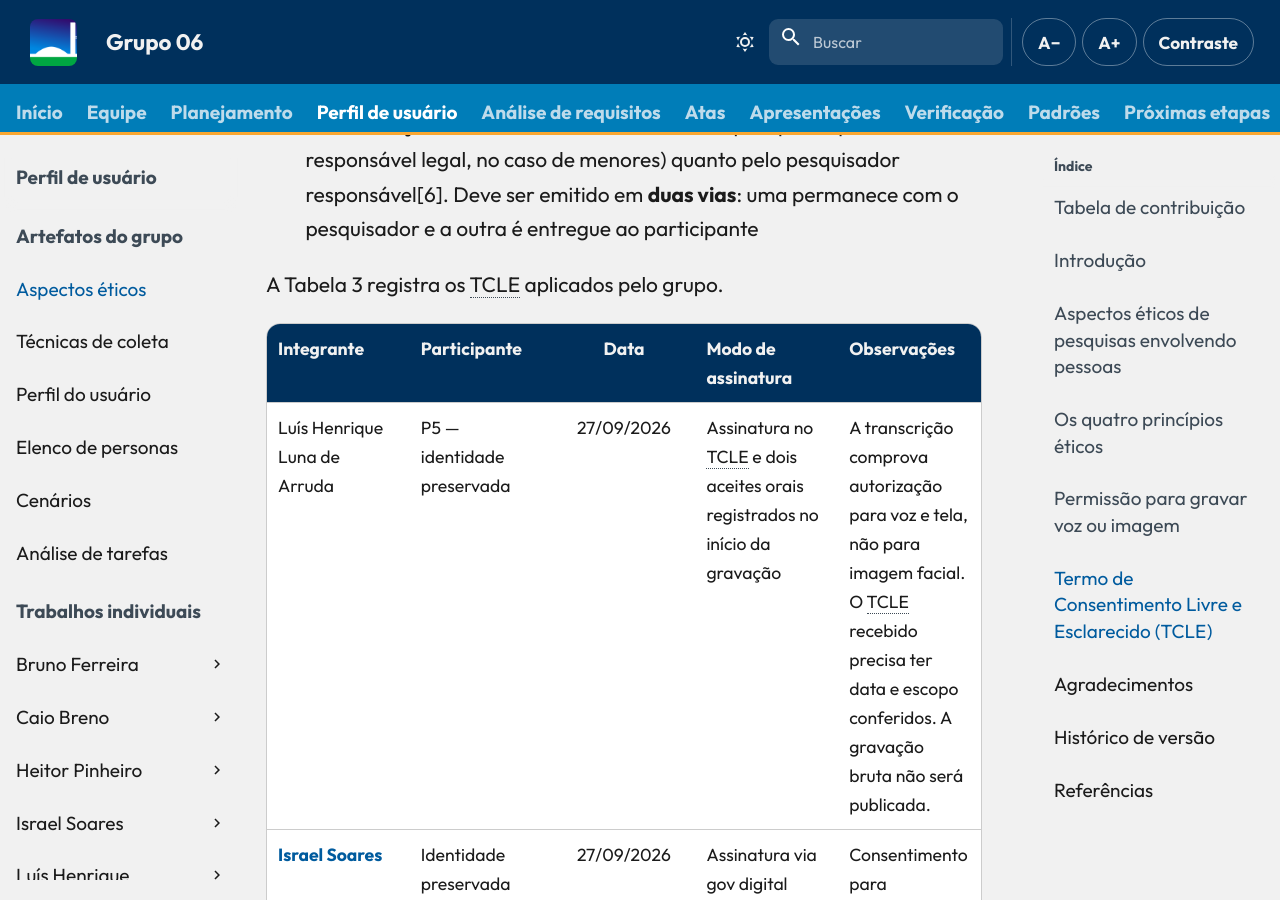
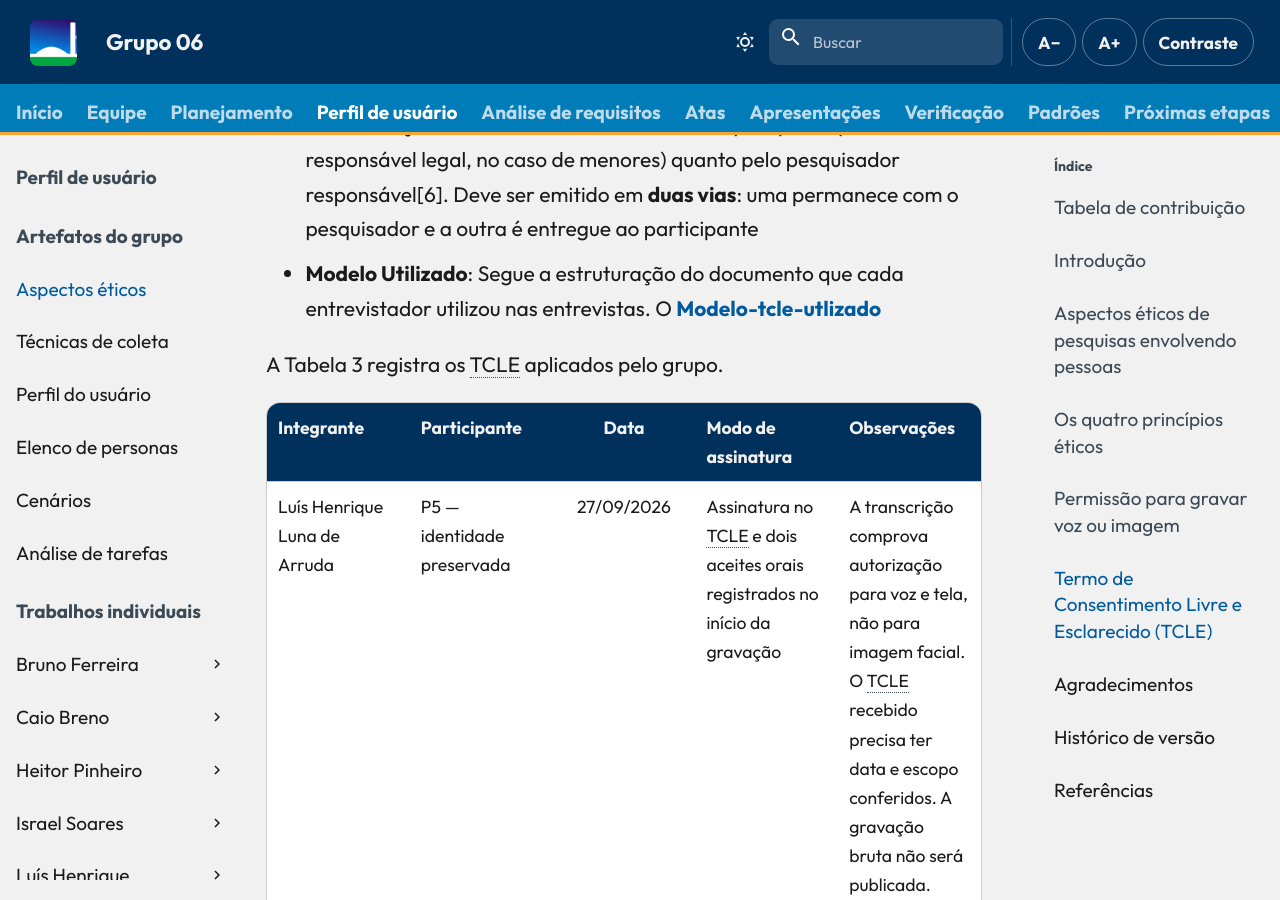
Before and after one commit to Interacao-Humano-Computador/2026.2-Grupo06, an MkDocs documentation site: the page built from docs/entrega-2/etica.md, in a window 1280 px wide and 900 px high, scrolled down 4780 px. Built offline with MkDocs 1.6.1 and Material for MkDocs 9.7.7, drawn with Linux system fonts in a browser that asks for light colours; comment, search, counter and statistics services are not loaded.

Commit message:
fix:colocando o modelo tcle

```diff
--- a/docs/entrega-2/etica.md
+++ b/docs/entrega-2/etica.md
@@ -60,6 +60,7 @@ O **TCLE** é o documento formal que assegura que a participação ocorra de for
 * **Conteúdo obrigatório**: Deve informar claramente os **objetivos da pesquisa**, a **duração estimada**, os **procedimentos de coleta**, o **uso pretendido dos dados**, as **garantias de confidencialidade e anonimato**, além de eventuais **riscos ou desconfortos**.
 * **Direito de recusa e desistência**: Garante explicitamente ao participante a liberdade de se recusar a participar ou de retirar seu consentimento e abandonar a sessão a qualquer momento, sem sofrer nenhuma penalidade ou prejuízo.
 * **Formalização e vias**: Deve ser assinado tanto pelo participante (ou seu responsável legal, no caso de menores) quanto pelo pesquisador responsável[6]. Deve ser emitido em **duas vias**: uma permanece com o pesquisador e a outra é entregue ao participante
+* **Modelo Utilizado**: Segue a estruturação do documento que cada entrevistador utilizou nas entrevistas. O [Modelo-tcle-utlizado](../../../assets/docs/tcle/tcle-modelo.pdf)
 
 A Tabela 3 registra os TCLE aplicados pelo grupo.
 
```
Also changed, not shown: 1 other file.
